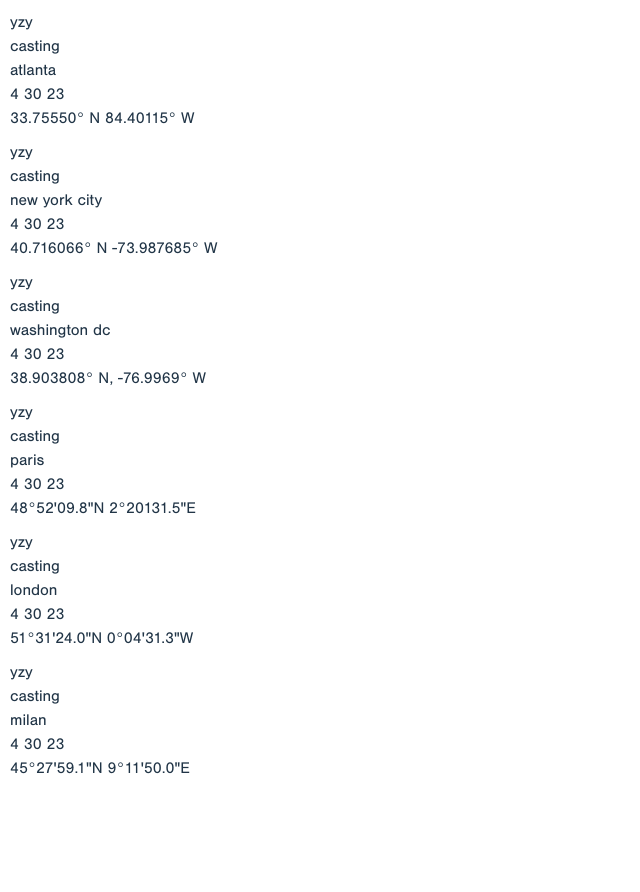
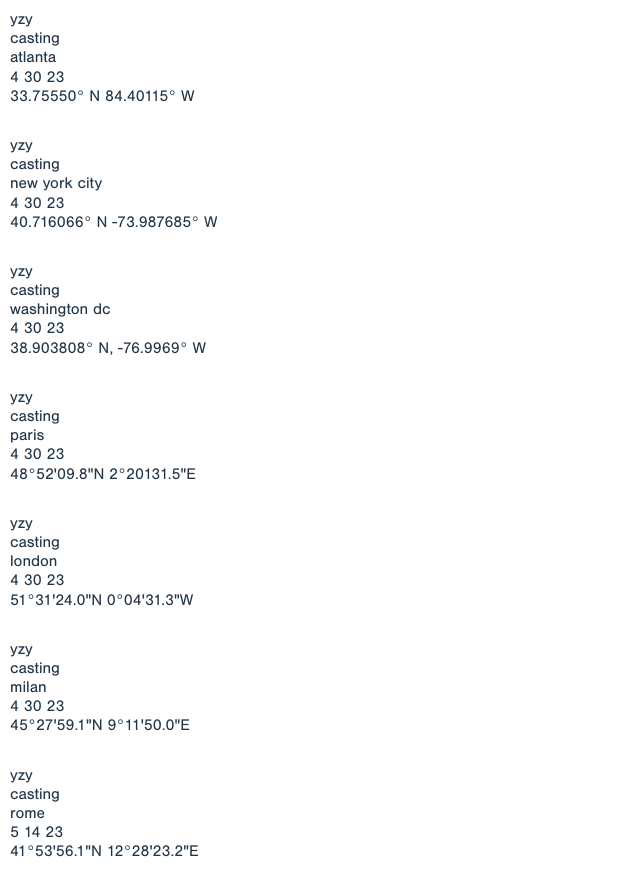
Before and after one commit to vahid-ai/YEEZY, a React (Vite) app: page / in a window 1280 px wide. Shown: the whole page, without its empty margins (0-640 px from the left). Before the commit the page ends 800 px from the top, so only its background shows below. Built offline with nearby package versions, Linux system fonts and the light colour scheme; what @deck.gl/layers would draw is missing.

Commit message:
adding spacing

```diff
--- a/src/App.css
+++ b/src/App.css
@@ -45,6 +45,7 @@
 		url("./fonts/FoundationSansBlack.otf") format("opentype");
 	font-weight: normal;
 	font-style: normal;
+	font-display: swap;
 }
 
 @font-face {
@@ -61,4 +62,5 @@
 		url("./fonts/FoundationSansRoman.otf") format("opentype");
 	font-weight: normal;
 	font-style: normal;
+	font-display: swap;
 }
--- a/src/App.jsx
+++ b/src/App.jsx
@@ -7,6 +7,8 @@
 import Navbar from "./components/Navbar";
 import Map from "./components/Map";
 import ListPlaces from "./components/List";
+import ListPlaces2 from "./components/List2";
+import ListPlaces3 from "./components/List3";
 
 function App() {
 	return (
@@ -14,6 +16,8 @@
 			<Router>
 				<Switch>
 					<Route exact path="/" component={ListPlaces} />
+					<Route exact path="/SansLight" component={ListPlaces2} />
+					<Route exact path="/SansBlack" component={ListPlaces3} />
 					<Route path="/map" component={Map} />
 				</Switch>
 			</Router>
--- a/src/components/List.jsx
+++ b/src/components/List.jsx
@@ -36,6 +36,12 @@
 		place: "milan",
 		address: `45°27'59.1"N 9°11'50.0"E`,
 		date: "4 30 23",
+		coordinates: [-0.116773, 51.510357],
+	},
+	{
+		place: "rome",
+		address: `41°53'56.1"N 12°28'23.2"E`,
+		date: "5 14 23",
 		coordinates: [-0.116773, 51.510357],
 	},
 ];
@@ -124,7 +130,7 @@
 	return (
 		<div style={{ position: "absolute", left: "10px", top: "10px" }}>
 			{LOCATIONS.map((location) => (
-				<div key={location.name} style={{ marginBottom: "10px" }}>
+				<div key={location.name} style={{ marginBottom: "30px" }}>
 					<div className="yeezy-text">yzy</div>
 					<div className="yeezy-text">casting</div>
 					<div className="yeezy-text">{location.place}</div>
--- /dev/null
+++ b/src/components/List2.jsx
@@ -0,0 +1,57 @@
+import React from "react";
+import "./list.css";
+
+const LOCATIONS = [
+	{
+		place: "atlanta",
+		address: `33.75550° N 84.40115° W`,
+		date: "4 30 23",
+		coordinates: [-118.2437, 34.0522],
+	},
+	{
+		place: "new york city",
+		address: `40.716066° N -73.987685° W`,
+		date: "4 30 23",
+		coordinates: [-0.116773, 51.510357],
+	},
+	{
+		place: "washington dc",
+		address: `38.903808° N, -76.9969° W`,
+		date: "4 30 23",
+		coordinates: [-118.2437, 34.0522],
+	},
+	{
+		place: "paris",
+		address: `48°52'09.8"N 2°20131.5"E`,
+		date: "4 30 23",
+		coordinates: [-0.116773, 51.510357],
+	},
+	{
+		place: "london",
+		address: `51°31'24.0"N 0°04'31.3"W`,
+		date: "4 30 23",
+		coordinates: [-118.2437, 34.0522],
+	},
+	{
+		place: "milan",
+		address: `45°27'59.1"N 9°11'50.0"E`,
+		date: "4 30 23",
+		coordinates: [-0.116773, 51.510357],
+	},
+];
+
+export default function ListPlaces() {
+	return (
+		<div style={{ position: "absolute", left: "10px", top: "10px" }}>
+			{LOCATIONS.map((location) => (
+				<div key={location.name} style={{ marginBottom: "10px" }}>
+					<div className="yeezy-text2">yzy</div>
+					<div className="yeezy-text2">casting</div>
+					<div className="yeezy-text2">{location.place}</div>
+					<div className="yeezy-text2">{location.date}</div>
+					<div className="yeezy-text2">{location.address}</div>
+				</div>
+			))}
+		</div>
+	);
+}
--- /dev/null
+++ b/src/components/List3.jsx
@@ -0,0 +1,57 @@
+import React from "react";
+import "./list.css";
+
+const LOCATIONS = [
+	{
+		place: "atlanta",
+		address: `33.75550° N 84.40115° W`,
+		date: "4 30 23",
+		coordinates: [-118.2437, 34.0522],
+	},
+	{
+		place: "new york city",
+		address: `40.716066° N -73.987685° W`,
+		date: "4 30 23",
+		coordinates: [-0.116773, 51.510357],
+	},
+	{
+		place: "washington dc",
+		address: `38.903808° N, -76.9969° W`,
+		date: "4 30 23",
+		coordinates: [-118.2437, 34.0522],
+	},
+	{
+		place: "paris",
+		address: `48°52'09.8"N 2°20131.5"E`,
+		date: "4 30 23",
+		coordinates: [-0.116773, 51.510357],
+	},
+	{
+		place: "london",
+		address: `51°31'24.0"N 0°04'31.3"W`,
+		date: "4 30 23",
+		coordinates: [-118.2437, 34.0522],
+	},
+	{
+		place: "milan",
+		address: `45°27'59.1"N 9°11'50.0"E`,
+		date: "4 30 23",
+		coordinates: [-0.116773, 51.510357],
+	},
+];
+
+export default function ListPlaces() {
+	return (
+		<div style={{ position: "absolute", left: "10px", top: "10px" }}>
+			{LOCATIONS.map((location) => (
+				<div key={location.name} style={{ marginBottom: "10px" }}>
+					<div className="yeezy-text3">yzy</div>
+					<div className="yeezy-text3">casting</div>
+					<div className="yeezy-text3">{location.place}</div>
+					<div className="yeezy-text3">{location.date}</div>
+					<div className="yeezy-text3">{location.address}</div>
+				</div>
+			))}
+		</div>
+	);
+}
--- a/src/components/list.css
+++ b/src/components/list.css
@@ -2,4 +2,17 @@
 	font-family: "CustomFontRoman";
 	color: "black";
 	text-align: left;
+	line-height: 1.2;
 }
+
+.yeezy-text2 {
+	font-family: "CustomFont3";
+	color: "black";
+	text-align: left;
+}
+
+.yeezy-text3 {
+	font-family: "CustomFont2";
+	color: "black";
+	text-align: left;
+}
```
